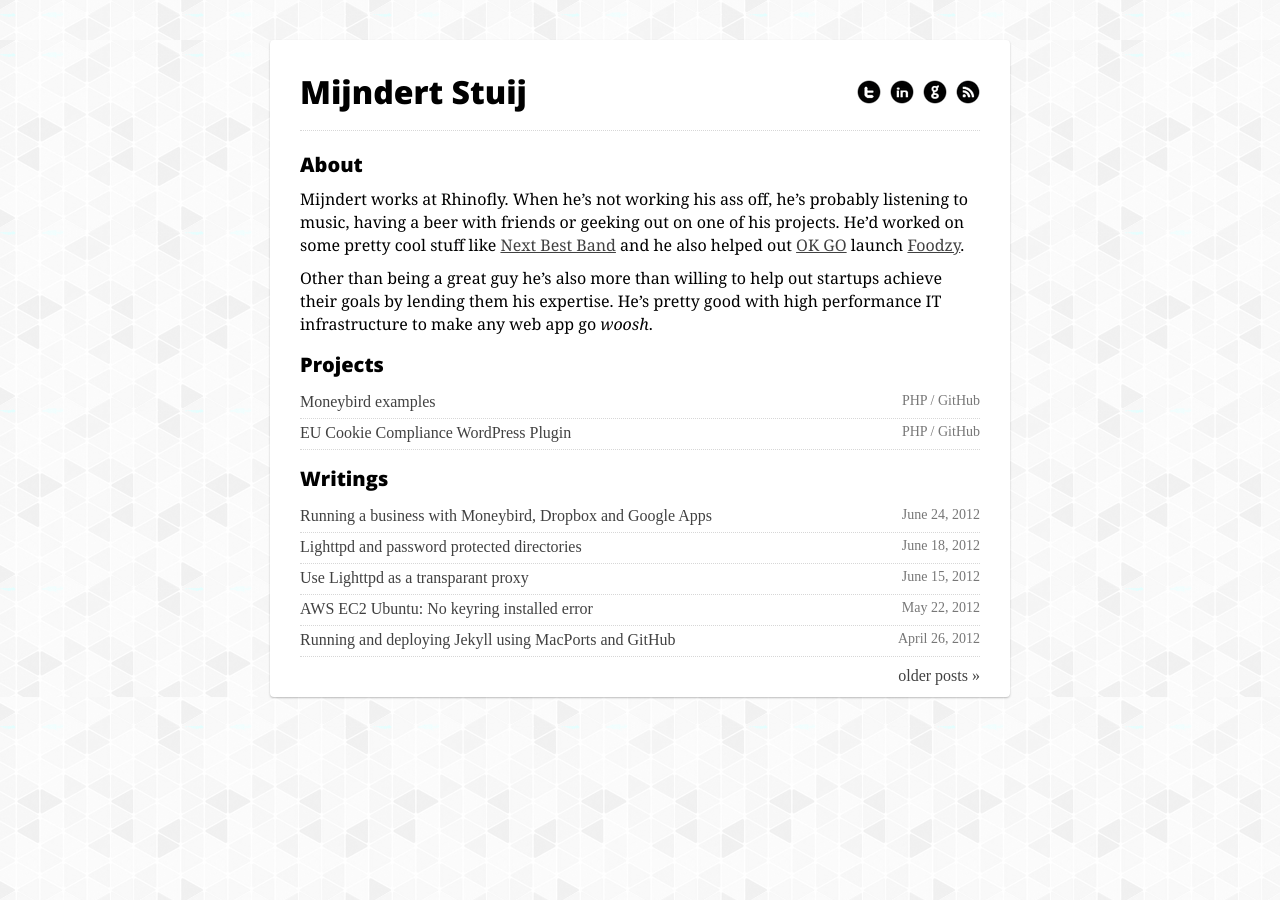
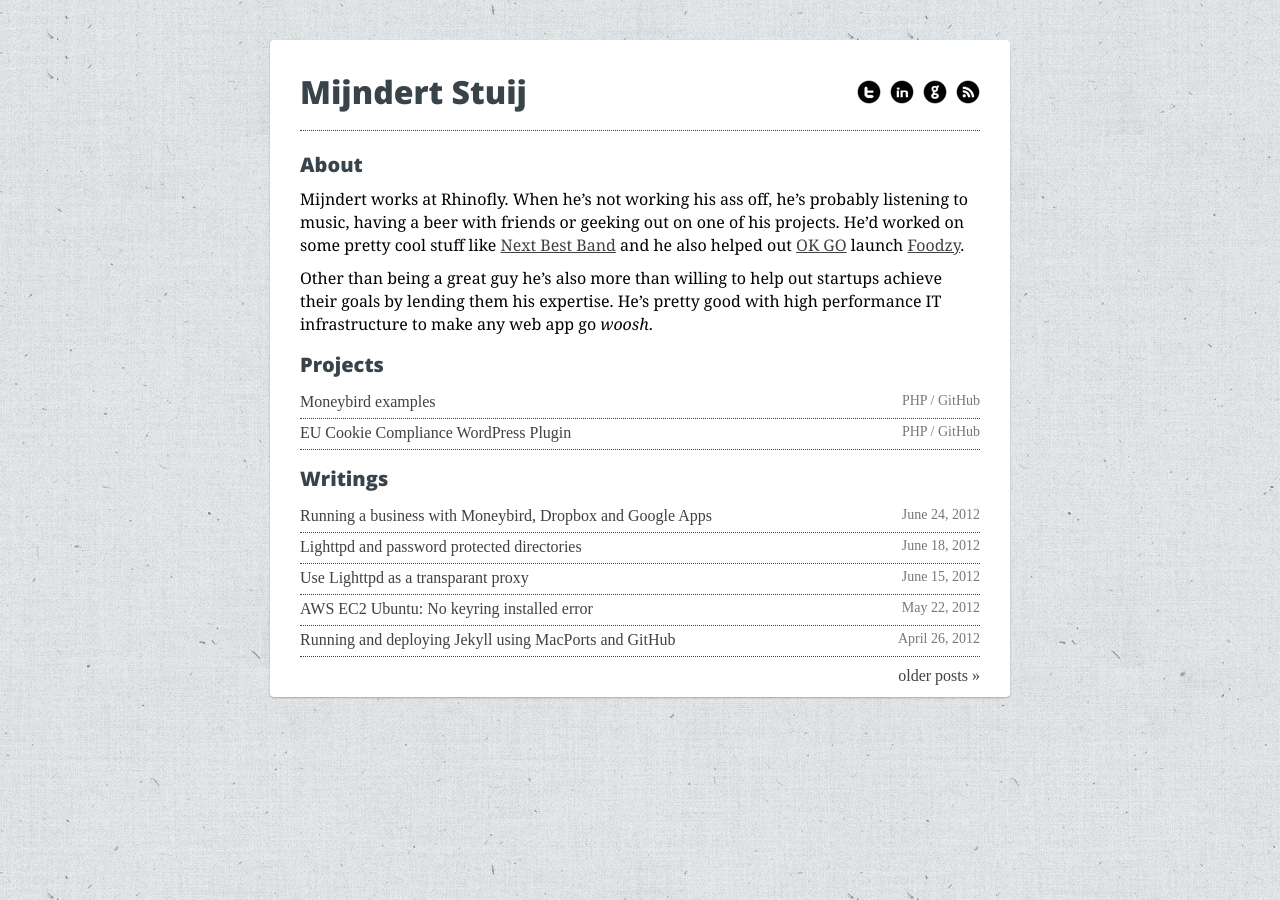
Before and after one commit to ghpages/mijndertstuij.nl, a Jekyll site: the page built from index.html, in a window 1280 px wide. Built offline with Jekyll 4.4.1, drawn with Linux system fonts in a browser that asks for light colours; Markdown is read by kramdown in place of the engine named in the settings; the list of posts is cut into pages by our own code.

Commit message:
Minor style changes

```diff
--- a/css/screen.css
+++ b/css/screen.css
@@ -4,20 +4,20 @@
 
 /* Layout */
 
-html,body{ background-image: url(../images/bg.png); }
+html,body{ background-image: url(../images/bg.jpg); }
 a{ color: #414141; }
 #container{ background: #FFF; margin: 40px auto; width: 680px; padding: 30px; -webkit-box-shadow: 0 1px 2px rgba(0, 0, 0, .25); -moz-box-shadow: 0 1px 2px rgba(0, 0, 0, .25); box-shadow: 0 1px 2px rgba(0, 0, 0, .25); -webkit-border-radius: 4px; -moz-border-radius: 4px; border-radius: 4px; }
-#header{ border-bottom: #D7D7D7 dotted 1px; height: 60px; }
+#header{ border-bottom: #39444A dotted 1px; height: 60px; }
 #main{ margin: 20px 0 0 0; }
 
 #header ul{ float: right; margin: 10px 0; }
 #header ul li{ display: inline; list-style: none; margin: 0 0 0 5px; }
-#header h1 a{ font-family: 'Open Sans', sans-serif; margin: 0 0 20px 0; text-decoration: none; color: #000; float: left; border: none; }
-#main h2{ font-family: 'Open Sans', sans-serif; font-size: 20px; margin: 15px 0 10px 0; }
-#main h3{ font-family: 'Open Sans', sans-serif; font-size: 17px; margin: 15px 0 5px 0; }
+#header h1 a{ font-family: 'Open Sans', sans-serif; margin: 0 0 20px 0; text-decoration: none; color: #39444A; float: left; border: none; }
+#main h2{ font-family: 'Open Sans', sans-serif; color: #39444A; font-size: 20px; margin: 15px 0 10px 0; }
+#main h3{ font-family: 'Open Sans', sans-serif; color: #39444A; font-size: 17px; margin: 15px 0 5px 0; }
 #main p{ font-family: Georgia, serif; font-size: 16px; margin: 0 0 10px 0; line-height: 23px; }
 #main .highlight{ margin: 0 0 10px 0; }
-#main .footer{ border-top: #D7D7D7 dotted 1px; height: 40px; }
+#main .footer{ border-top: #39444A; dotted 1px; height: 40px; }
 #main .footer p{ margin-top: 10px; }
 #twocolumn{ min-height: 240px; }
 #twocolumn .left{ float: left; width: 325px; }
@@ -26,7 +26,7 @@ a{ color: #414141; }
 #pagination a.prev{ float: left; }
 #pagination a.next{ float: right; }
 
-ul.posts li{ color: #777; list-style: none; clear: both; border-bottom:1px dotted #D7D7D7; padding: 5px 0; height: 20px; font-size: 16px; }
+ul.posts li{ color: #777; list-style: none; clear: both; border-bottom:1px dotted #39444A; padding: 5px 0; height: 20px; font-size: 16px; }
 ul.posts a{ text-decoration: none; }
 ul.posts a:hover{ text-decoration: underline; }
 ul.posts span{ float: right;color: #777; font-size: 14px; }
```
Also changed, not shown: images/bg.jpg (added).
